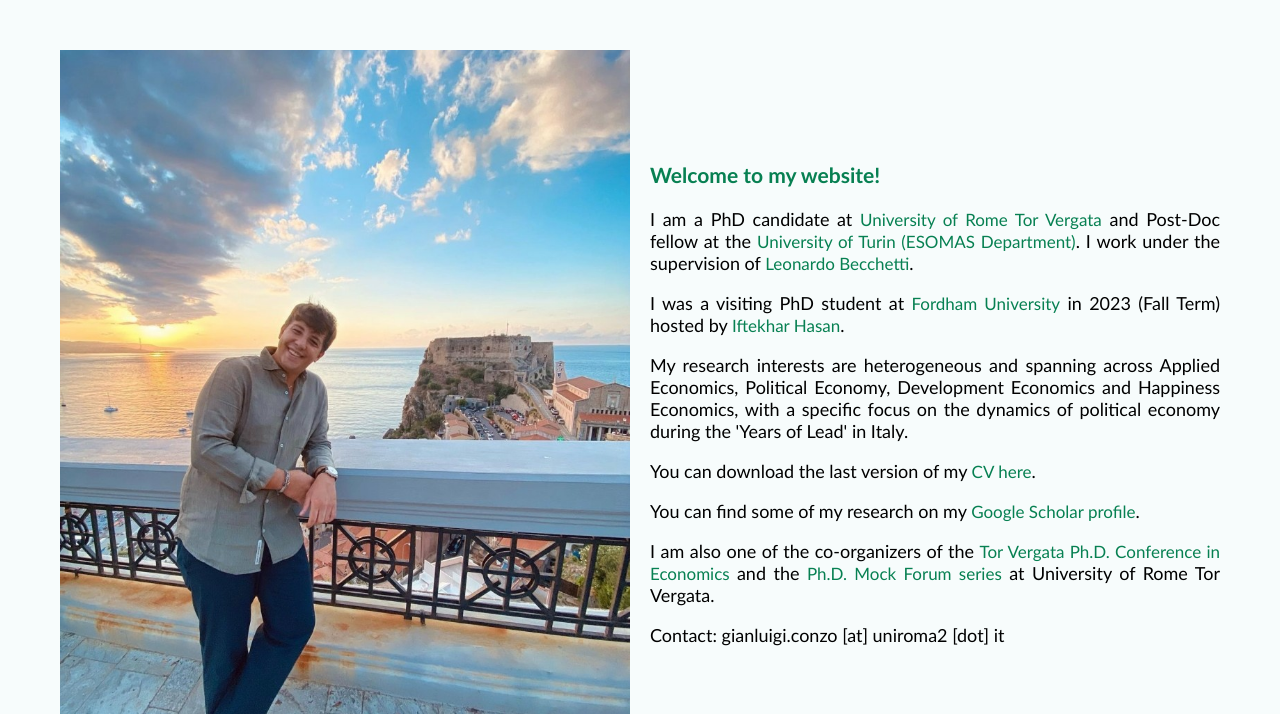
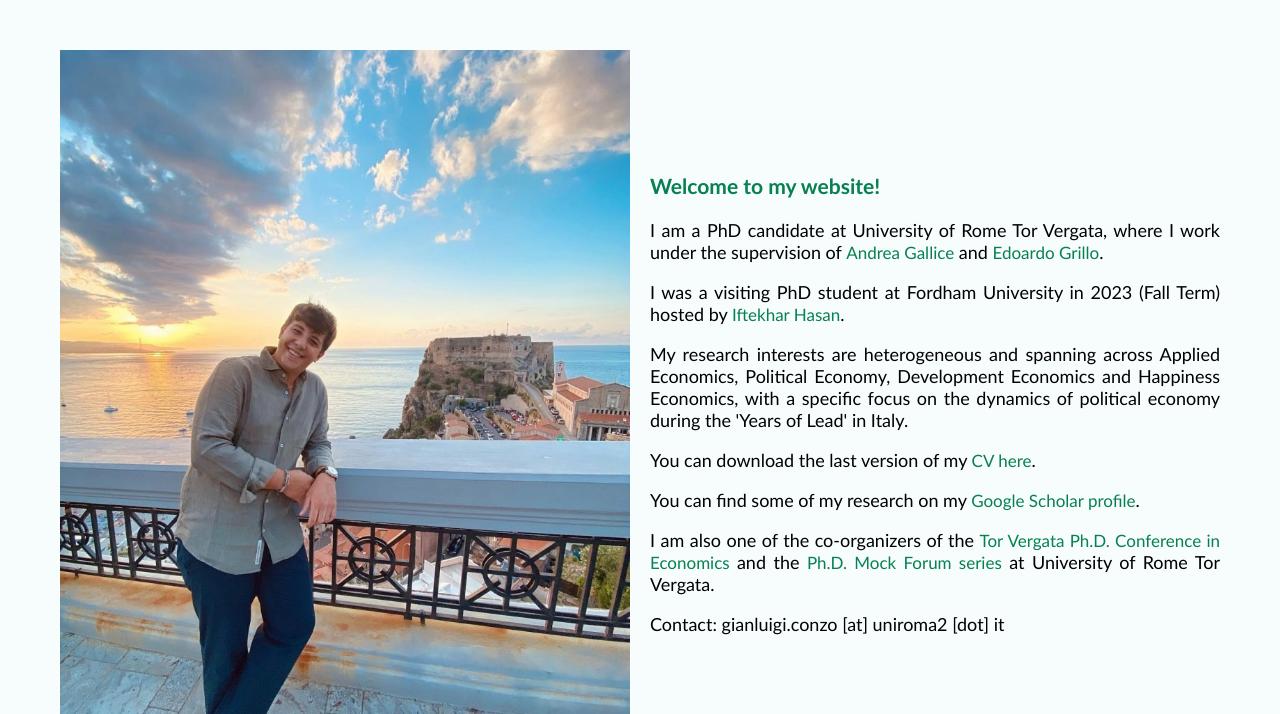
Before and after one commit to GianluigiConzo/GianluigiConzo.github.io, a plain HTML site: page index.html in a window 1280 px wide. Shown: the part 86-800 px from the top of the page. Drawn offline with Linux system fonts and the light colour scheme.

Commit message:
Add files via upload

```diff
--- a/index.html
+++ b/index.html
@@ -42,8 +42,10 @@
     <h3 style="color:#078052">Welcome to my website!</h3>
 
     <p>
-I am a PhD candidate at <a href="https://economia.uniroma2.it/phd/ef" target="_blank">University of Rome Tor Vergata</a> and Post-Doc fellow at the <a href="https://www.esomas.unito.it/do/home.pl" target="_blank">University of Turin (ESOMAS Department)</a>. I work under the supervision of <a href="https://economia.uniroma2.it/faculty/148/becchetti-leonardo" target="_blank">Leonardo Becchetti</a>. </p>
-  <p> I was a visiting PhD student at <a href="https://www.fordham.edu/gabelli-school-of-business/academic-programs-and-admissions/graduate-programs/academic-programs/phd-program/" target="_blank"> Fordham University</a> in 2023 (Fall Term) hosted by <a href="https://www.fordham.edu/gabelli-school-of-business/faculty/full-time-faculty/iftekhar-hasan/" target="_blank">Iftekhar Hasan</a>.
+
+
+I am a PhD candidate at University of Rome Tor Vergata, where I work under the supervision of <a href="http://www.andreagallice.eu" target="_blank">Andrea Gallice</a> and <a href="https://sites.google.com/site/edoardogrillo/" target="_blank">Edoardo Grillo</a>. </p>
+  <p> I was a visiting PhD student at Fordham University in 2023 (Fall Term) hosted by <a href="https://www.fordham.edu/gabelli-school-of-business/faculty/full-time-faculty/iftekhar-hasan/" target="_blank">Iftekhar Hasan</a>.
 </p>
 
 <p>My research interests are heterogeneous and spanning across Applied Economics, Political Economy, Development Economics and Happiness Economics, with a specific focus on the dynamics of political economy during the 'Years of Lead' in Italy.
```
